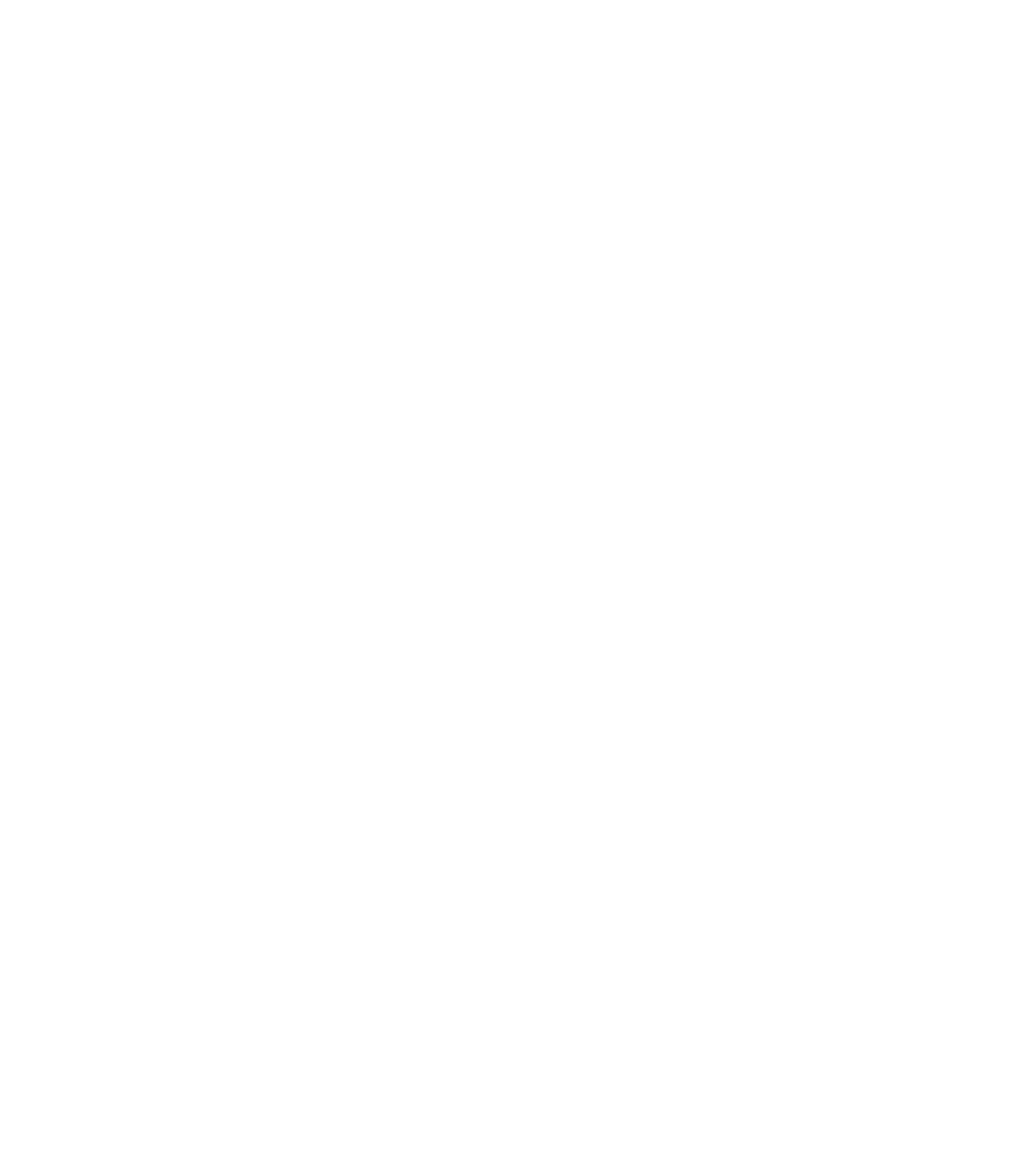
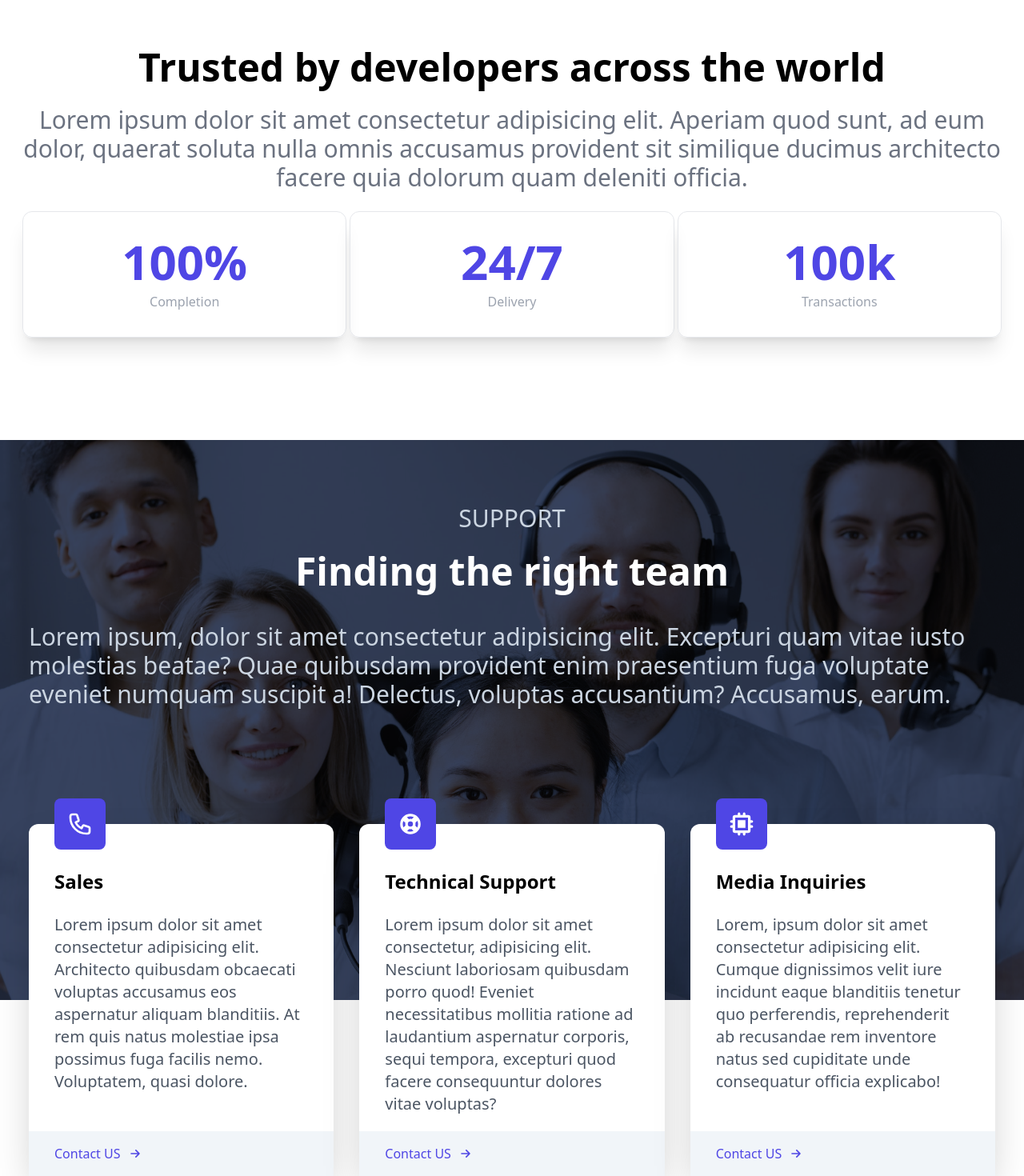
Before and after one commit to Debbl/cloud-app-react, a React (Create React App) app: page / in a window 1280 px wide. Shown: the part 868-2338 px from the top of the page at 80% size. Before the commit the page ends 800 px from the top, so only its background shows below. Built offline with nearby package versions, Linux system fonts and the light colour scheme.

Commit message:
Add Support

```diff
--- a/src/App.js
+++ b/src/App.js
@@ -1,11 +1,15 @@
 import Hero from './components/Hero';
 import Navbar from './components/Navbar';
+import About from './components/About';
+import Support from './components/Support';
 
 function App() {
   return (
     <>
       <Navbar />
       <Hero />
+      <About />
+      <Support />
     </>
   );
 }
--- /dev/null
+++ b/src/components/About.jsx
@@ -0,0 +1,36 @@
+import React from 'react';
+
+export default function About() {
+  return (
+    <div name="about" className="my-32 w-full">
+      <div className="mx-auto max-w-[1240px]">
+        <div className="text-center">
+          <h2 className="text-5xl font-bold">
+            Trusted by developers across the world
+          </h2>
+          <p className="py-6 text-3xl text-gray-500">
+            Lorem ipsum dolor sit amet consectetur adipisicing elit. Aperiam
+            quod sunt, ad eum dolor, quaerat soluta nulla omnis accusamus
+            provident sit similique ducimus architecto facere quia dolorum quam
+            deleniti officia.
+          </p>
+        </div>
+
+        <div className="grid gap-1 px-2 text-center md:grid-cols-3">
+          <div className="py-8 rounded-xl border shadow-xl">
+            <p className="text-6xl font-bold text-indigo-600">100%</p>
+            <p className="mt-2 text-gray-400">Completion</p>
+          </div>
+          <div className="py-8 rounded-xl border shadow-xl">
+            <p className="text-6xl font-bold text-indigo-600">24/7</p>
+            <p className="mt-2 text-gray-400">Delivery</p>
+          </div>
+          <div className="py-8 rounded-xl border shadow-xl">
+            <p className="text-6xl font-bold text-indigo-600">100k</p>
+            <p className="mt-2 text-gray-400">Transactions</p>
+          </div>
+        </div>
+      </div>
+    </div>
+  );
+}
--- a/src/components/Hero.jsx
+++ b/src/components/Hero.jsx
@@ -10,7 +10,10 @@
 
 export default function Hero() {
   return (
-    <div className="flex flex-col justify-between w-full h-screen bg-zinc-200">
+    <div
+      name="home"
+      className="flex flex-col justify-between w-full h-screen bg-zinc-200"
+    >
       <div className="grid m-auto max-w-[1240px] md:grid-cols-2">
         <div className="flex flex-col justify-center py-8 px-2 w-full md:items-start">
           <p className="text-2xl">Unique Sequencing & Production</p>
--- /dev/null
+++ b/src/components/Support.jsx
@@ -0,0 +1,98 @@
+import React from 'react';
+
+import { PhoneIcon, ArrowSmRightIcon } from '@heroicons/react/outline';
+import { ChipIcon, SupportIcon } from '@heroicons/react/solid';
+
+import supportImg from '../assets/support.jpg';
+
+export default function Support() {
+  return (
+    <div name="support" className="mt-2 w-full">
+      <div className="absolute w-full h-[700px] bg-gray-900/90">
+        <img
+          className="object-cover w-full h-full mix-blend-overlay"
+          src={supportImg}
+          alt="/"
+        />
+      </div>
+
+      <div className="relative mx-auto max-w-[1240px] text-white">
+        {/* Support */}
+        <div className="py-12 px-4">
+          <h2 className="pt-8 text-3xl text-center text-slate-300 uppercase">
+            Support
+          </h2>
+          <h3 className="py-6 text-5xl font-bold text-center">
+            Finding the right team
+          </h3>
+          <p className="py-4 text-3xl text-slate-300">
+            Lorem ipsum, dolor sit amet consectetur adipisicing elit. Excepturi
+            quam vitae iusto molestias beatae? Quae quibusdam provident enim
+            praesentium fuga voluptate eveniet numquam suscipit a! Delectus,
+            voluptas accusantium? Accusamus, earum.
+          </p>
+        </div>
+
+        <div className="grid relative grid-cols-1 gap-x-8 gap-y-16 px-4 pt-12 text-black sm:pt-20 lg:grid-cols-3">
+          {/* Sales */}
+          <div className="bg-white rounded-xl shadow-2xl">
+            <div className="p-8">
+              <PhoneIcon className="p-4 mt-[-4rem] w-16 text-white bg-indigo-600 rounded-lg" />
+              <h3 className="my-6 text-2xl font-bold">Sales</h3>
+              <p className="h-60 text-xl text-gray-600">
+                Lorem ipsum dolor sit amet consectetur adipisicing elit.
+                Architecto quibusdam obcaecati voluptas accusamus eos aspernatur
+                aliquam blanditiis. At rem quis natus molestiae ipsa possimus
+                fuga facilis nemo. Voluptatem, quasi dolore.
+              </p>
+            </div>
+            <div className="py-4 pl-8 bg-slate-100">
+              <p className="flex items-center text-indigo-600">
+                Contact US <ArrowSmRightIcon className="ml-2 w-5" />
+              </p>
+            </div>
+          </div>
+          {/* Technical Support */}
+          <div className="bg-white rounded-xl shadow-2xl">
+            <div className="p-8">
+              <SupportIcon className="p-4 mt-[-4rem] w-16 text-white bg-indigo-600 rounded-lg" />
+              <h3 className="my-6 text-2xl font-bold">Technical Support</h3>
+              <p className="h-60 text-xl text-gray-600">
+                Lorem ipsum dolor sit amet consectetur, adipisicing elit.
+                Nesciunt laboriosam quibusdam porro quod! Eveniet necessitatibus
+                mollitia ratione ad laudantium aspernatur corporis, sequi
+                tempora, excepturi quod facere consequuntur dolores vitae
+                voluptas?
+              </p>
+            </div>
+            <div className="py-4 pl-8 bg-slate-100">
+              <p className="flex items-center text-indigo-600">
+                Contact US
+                <ArrowSmRightIcon className="ml-2 w-5" />
+              </p>
+            </div>
+          </div>
+          {/* Media Inquires */}
+          <div className="bg-white rounded-xl shadow-2xl">
+            <div className="p-8">
+              <ChipIcon className="p-4 mt-[-4rem] w-16 text-white bg-indigo-600 rounded-lg" />
+              <h3 className="my-6 text-2xl font-bold">Media Inquiries</h3>
+              <p className="h-60 text-xl text-gray-600">
+                Lorem, ipsum dolor sit amet consectetur adipisicing elit. Cumque
+                dignissimos velit iure incidunt eaque blanditiis tenetur quo
+                perferendis, reprehenderit ab recusandae rem inventore natus sed
+                cupiditate unde consequatur officia explicabo!
+              </p>
+            </div>
+            <div className="py-4 pl-8 bg-slate-100">
+              <p className="flex items-center text-indigo-600">
+                Contact US
+                <ArrowSmRightIcon className="ml-2 w-5" />
+              </p>
+            </div>
+          </div>
+        </div>
+      </div>
+    </div>
+  );
+}
```
